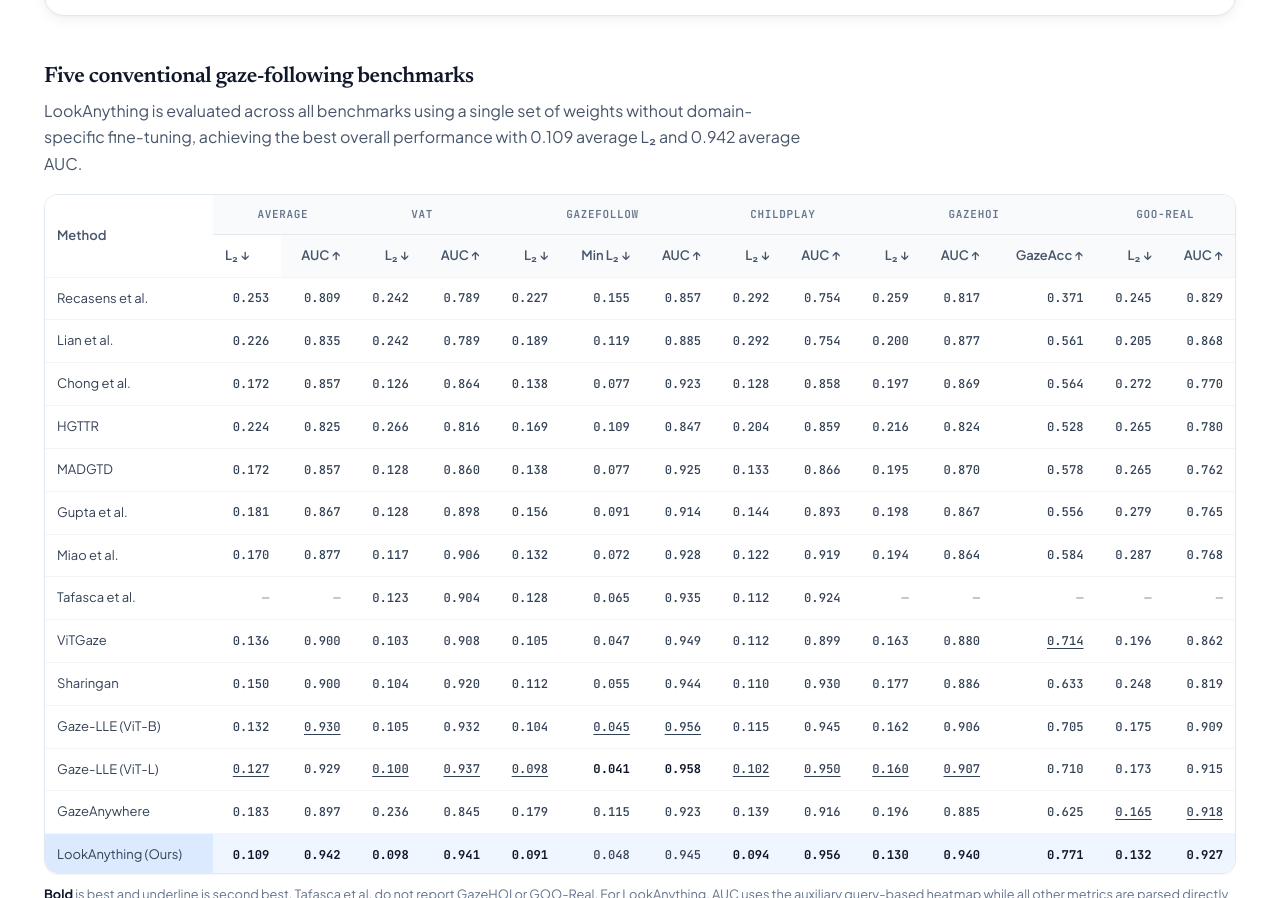
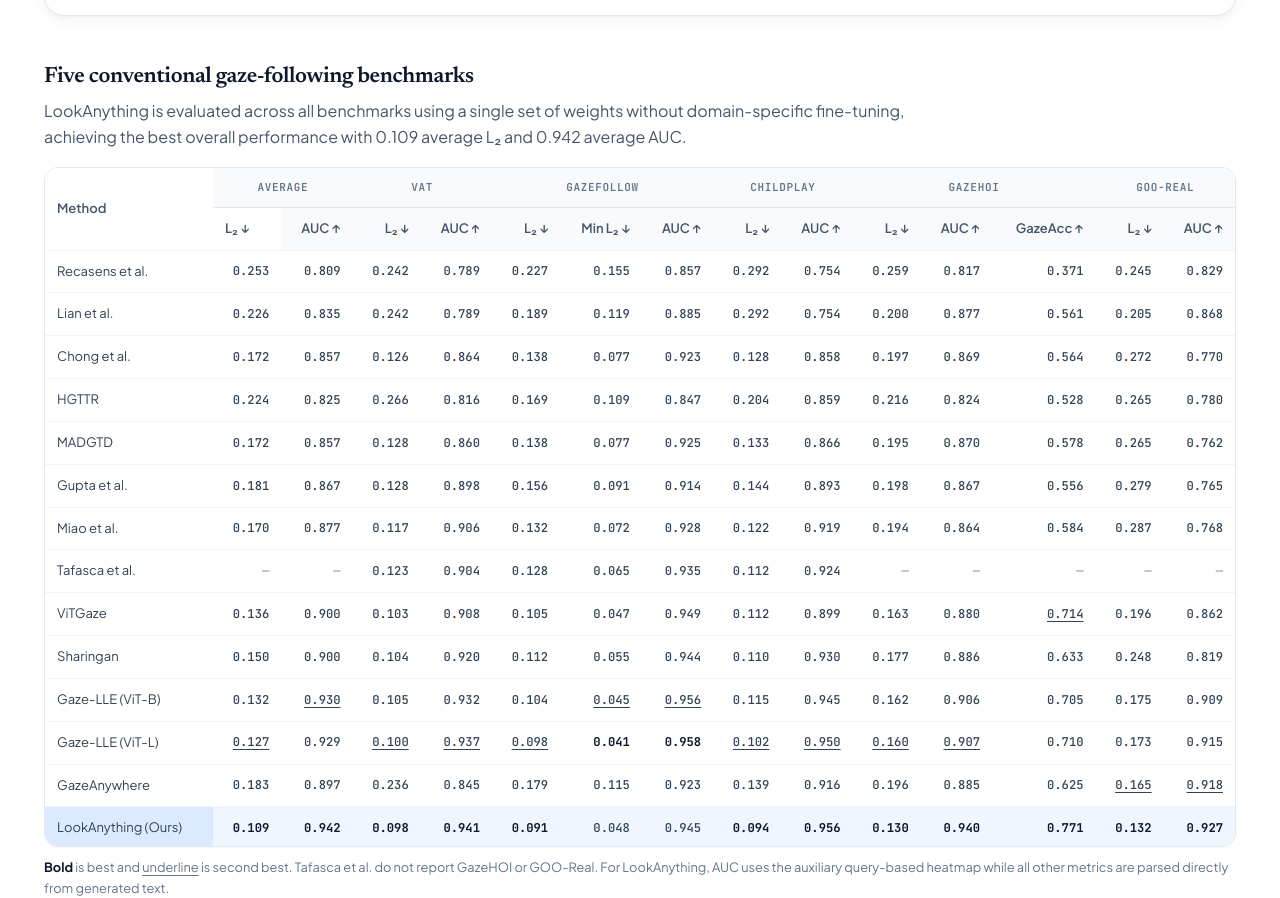
Before and after one commit to Look-Anything/look-anything.github.io, a plain HTML site: page index.html in a window 1280 px wide. Shown: the part 6985-7883 px from the top of the page. Drawn offline with Linux system fonts and the light colour scheme.

Commit message:
Widen the conventional-benchmark note so AUC stays on the same line.
Co-authored-by: Cursor <cursoragent@cursor.com>

```diff
--- a/css/style.css
+++ b/css/style.css
@@ -571,6 +571,7 @@ tr.highlight td:first-child { background: #dbeafe; }
 .switcher + .switcher, .block-title { margin-top: 48px; }
 .block-title { font-size: 22px; letter-spacing: -0.02em; margin-bottom: 6px; }
 .block-title + p { color: var(--slate-600); margin-bottom: 16px; max-width: 760px; }
+.block-title + p.bench-note { max-width: 920px; }
 .tabs {
   display: grid;
   grid-template-columns: repeat(auto-fit, minmax(200px, 1fr));
--- a/index.html
+++ b/index.html
@@ -15,7 +15,7 @@
   <link rel="preconnect" href="https://fonts.googleapis.com">
   <link rel="preconnect" href="https://fonts.gstatic.com" crossorigin>
   <link href="https://fonts.googleapis.com/css2?family=JetBrains+Mono:wght@500;600;700&family=Newsreader:ital,opsz,wght@0,6..72,500;0,6..72,600;0,6..72,700;1,6..72,500&family=Plus+Jakarta+Sans:wght@400;500;600;700;800&display=swap" rel="stylesheet">
-  <link rel="stylesheet" href="css/style.css?v=7">
+  <link rel="stylesheet" href="css/style.css?v=8">
 </head>
 <body>
   <a class="skip-link" href="#main">Skip to content</a>
@@ -299,7 +299,7 @@
         </figure>
 
         <h3 class="block-title">Five conventional gaze-following benchmarks</h3>
-        <p>LookAnything is evaluated across all benchmarks using a single set of weights without domain-specific fine-tuning, achieving the best overall performance with 0.109 average L₂ and 0.942 average AUC.</p>
+        <p class="bench-note">LookAnything is evaluated across all benchmarks using a single set of weights without domain-specific fine-tuning, achieving the best overall performance with 0.109 average L₂ and 0.942 average AUC.</p>
         <div class="table-scroll" style="margin-top: 16px;">
           <table class="native">
             <thead>
```
